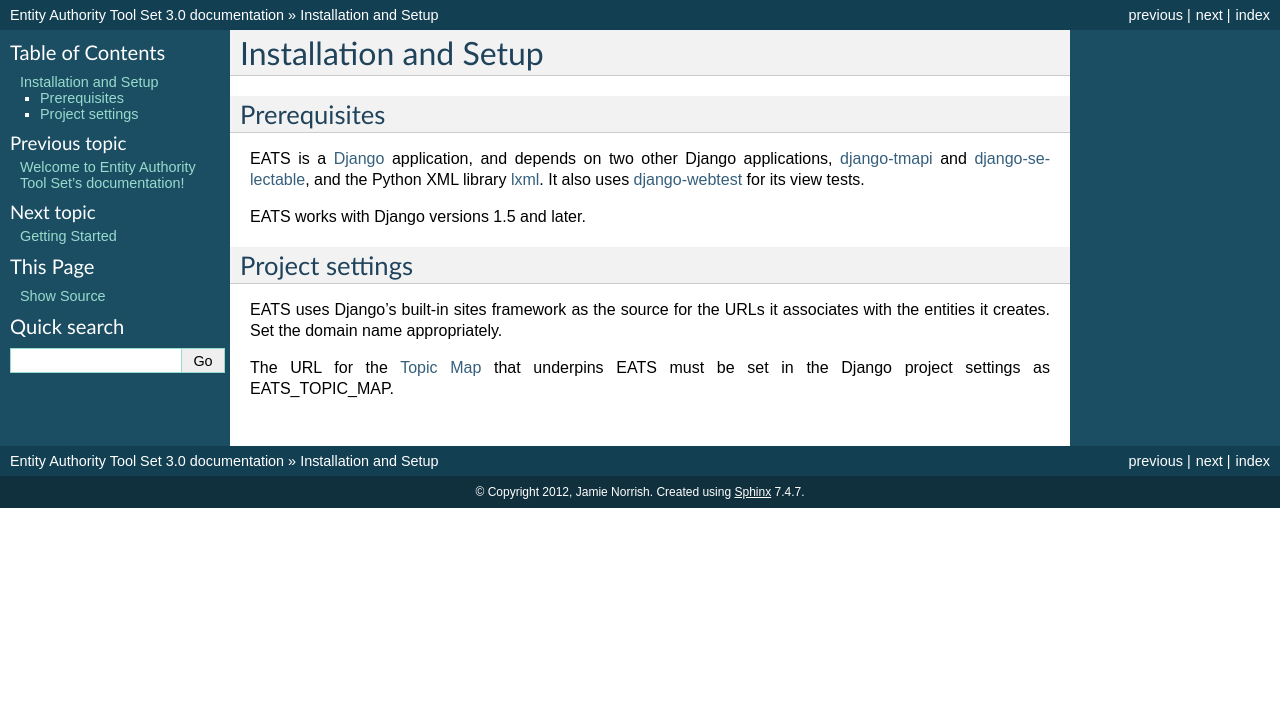
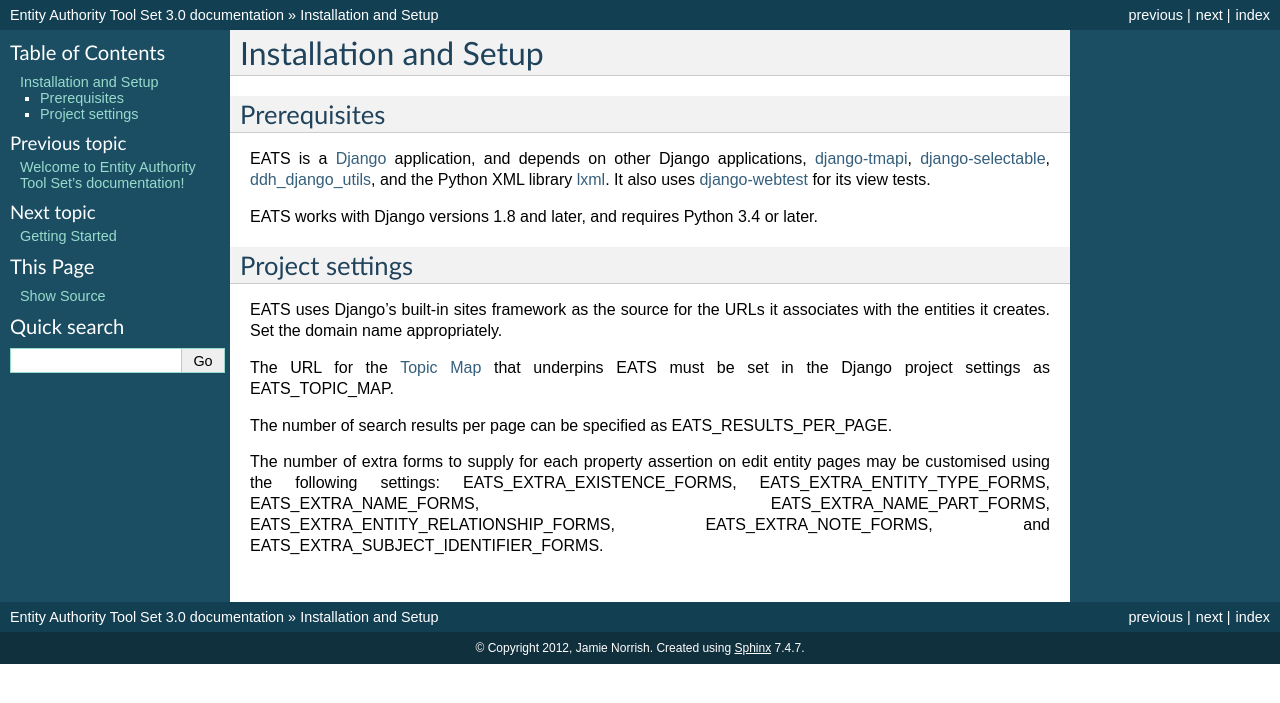
Before and after one commit to ajenhl/eats, a Sphinx documentation site: the page built from docs/source/installation.rst, in a window 1280 px wide. Shown: the top 703 px of the page. Built offline with Sphinx 7.4.7, drawn with Linux system fonts in a browser that asks for light colours.

Commit message:
Added settings for overriding the default number of extra forms for editing each property assertion.

```diff
--- a/docs/source/installation.rst
+++ b/docs/source/installation.rst
@@ -4,12 +4,13 @@
 Prerequisites
 -------------
 
-EATS is a `Django`_ application, and depends on two other Django
-applications, `django-tmapi`_ and `django-selectable`_, and the Python
-XML library `lxml`_. It also uses `django-webtest`_ for its view
-tests.
+EATS is a `Django`_ application, and depends on other Django
+applications, `django-tmapi`_, `django-selectable`_,
+`ddh_django_utils`_, and the Python XML library `lxml`_. It also uses
+`django-webtest`_ for its view tests.
 
-EATS works with Django versions 1.5 and later.
+EATS works with Django versions 1.8 and later, and requires Python 3.4
+or later.
 
 Project settings
 ----------------
@@ -21,9 +22,20 @@
 The URL for the `Topic Map`_ that underpins EATS must be set in the
 Django project settings as EATS_TOPIC_MAP.
 
+The number of search results per page can be specified as
+EATS_RESULTS_PER_PAGE.
+
+The number of extra forms to supply for each property assertion on
+edit entity pages may be customised using the following settings:
+EATS_EXTRA_EXISTENCE_FORMS, EATS_EXTRA_ENTITY_TYPE_FORMS,
+EATS_EXTRA_NAME_FORMS, EATS_EXTRA_NAME_PART_FORMS,
+EATS_EXTRA_ENTITY_RELATIONSHIP_FORMS, EATS_EXTRA_NOTE_FORMS, and
+EATS_EXTRA_SUBJECT_IDENTIFIER_FORMS.
+
 .. _Django: https://www.djangoproject.com/
 .. _django-tmapi: https://github.com/ajenhl/django-tmapi
-.. _django-selectable: https://bitbucket.org/mlavin/django-selectable
+.. _django-selectable: https://github.com/mlavin/django-selectable
+.. _ddh_django_utils: https://pypi.python.org/pypi/ddh_django_utils
 .. _lxml: http://lxml.de/
 .. _django-webtest: https://bitbucket.org/kmike/django-webtest/
 .. _Topic Map: http://topicmaps.org/
```
Also changed, not shown: 1 other file.
